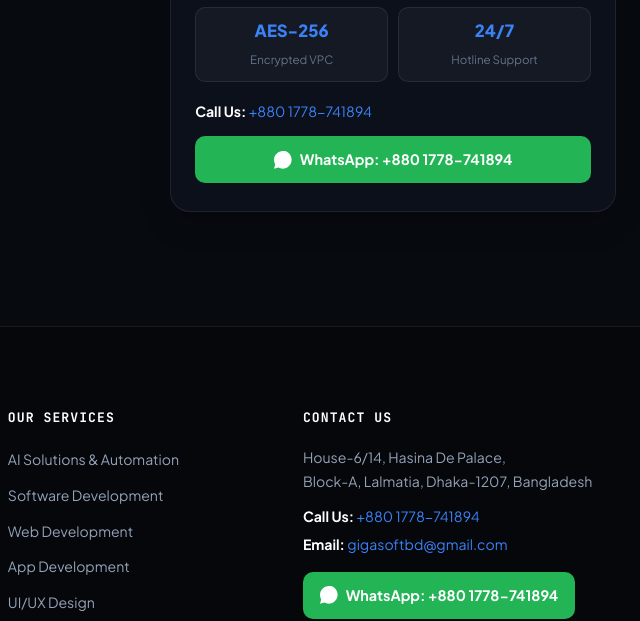
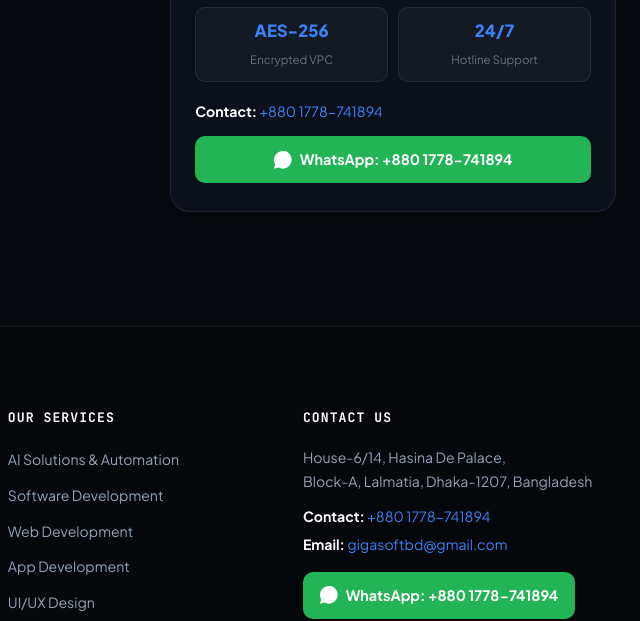
Before and after one commit to snigdhaurmiurma/giga-soft-bd, a website: page ai-solutions.html in a window 1280 px wide. Shown: the part 2231-2852 px from the top of the page, 640-1280 px from the left. Drawn offline with Linux system fonts and the light colour scheme.

Commit message:
Replace Call Us: label with Contact: across all pages

```diff
--- a/ai-solutions.html
+++ b/ai-solutions.html
@@ -1829,7 +1829,7 @@
               </div>
             </div>
             <p class="footer-contact-line" style="margin-bottom: 14px;">
-              <strong class="footer-contact-strong">Call Us:</strong> <a href="tel:+8801778741894" class="footer-contact-link">+880 1778-741894</a>
+              <strong class="footer-contact-strong">Contact:</strong> <a href="tel:+8801778741894" class="footer-contact-link">+880 1778-741894</a>
             </p>
             <a href="https://wa.me/8801778741894?text=Hello%20Giga%20Soft%20Limited,%20I%20would%20like%20to%20discuss%20Enterprise%20AI%20Solutions." target="_blank" rel="noopener noreferrer" class="btn-whatsapp btn-whatsapp-universal" style="max-width: 100%;">
               <svg width="18" height="18" viewBox="0 0 24 24" fill="currentColor" style="display:inline-block; vertical-align:middle; flex-shrink:0;"><path d="M12.031 6.172c-3.181 0-5.767 2.586-5.768 5.766-.001 1.298.38 2.27 1.019 3.287l-.582 2.128 2.182-.573c.978.58 1.911.928 3.145.929 3.178 0 5.767-2.587 5.768-5.766.001-3.187-2.575-5.77-5.764-5.771zm3.392 8.244c-.144.405-.837.774-1.17.824-.299.045-.677.063-1.092-.069-.252-.08-.575-.187-.988-.365-1.739-.751-2.874-2.502-2.961-2.617-.087-.116-.708-.94-.708-1.793s.448-1.273.607-1.446c.159-.173.346-.217.462-.217l.332.006c.106.005.249-.04.39.298.144.347.491 1.2.534 1.287.043.087.072.188.014.304-.058.116-.087.188-.173.289l-.26.304c-.087.086-.177.18-.076.354.101.174.449.741.964 1.201.662.591 1.221.774 1.394.86s.275.072.376-.044c.101-.116.433-.506.549-.68.116-.173.231-.145.39-.087s1.011.477 1.184.564.289.13.332.202c.045.072.045.419-.1.824zm-3.423-14.416c-6.627 0-12 5.373-12 12 0 2.154.57 4.175 1.564 5.918l-1.564 5.71 5.86-1.536c1.678.914 3.603 1.408 5.64 1.408 6.627 0 12-5.373 12-12s-5.373-12-12-12z"/></svg>
@@ -1919,7 +1919,7 @@
               Block-A, Lalmatia, Dhaka-1207, Bangladesh
             </p>
             <p class="footer-contact-line">
-              <strong class="footer-contact-strong">Call Us:</strong> <a href="tel:+8801778741894" class="footer-contact-link">+880 1778-741894</a>
+              <strong class="footer-contact-strong">Contact:</strong> <a href="tel:+8801778741894" class="footer-contact-link">+880 1778-741894</a>
             </p>
             <p class="footer-contact-line is-last">
               <strong class="footer-contact-strong">Email:</strong> <a href="mailto:gigasoftbd@gmail.com" class="footer-contact-link">gigasoftbd@gmail.com</a>
```
Also changed, not shown: ai-solutions/ai-interview-automation.html (+2 -2 lines), ai-solutions/ai-recruitment-automation.html (+2 -2 lines), ai-solutions/ai-regulatory-document-generation.html (+2 -2 lines), ai-solutions/ai-scribe-clinical-documentation.html (+2 -2 lines), ai-solutions/ai-voice-agent.html (+2 -2 lines), ai-solutions/ai-workflow-automation.html (+2 -2 lines), ai-solutions/business-process-automation.html (+2 -2 lines), ai-solutions/ecommerce-customer-service.html (+2 -2 lines), ai-solutions/healthcare-ai-solutions.html (+2 -2 lines), ai-solutions/intelligent-document-processing.html (+2 -2 lines), ai-solutions/prior-authorization-automation.html (+2 -2 lines), blog-details.html (+1 -1 lines), contact.html (+1 -1 lines), index.html (+1 -1 lines), 5 more files.
